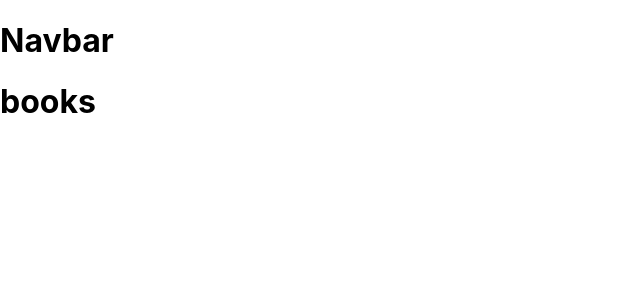
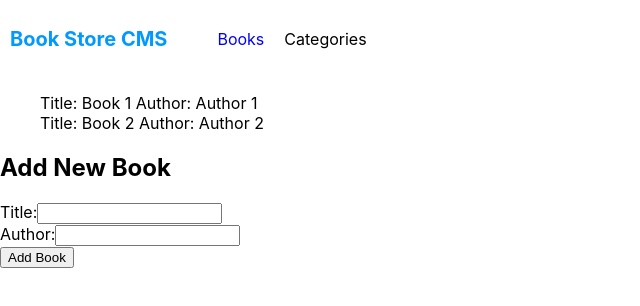
Before and after one commit to gaks1/React-Booksstore, a React (Create React App) app: page / in a window 1280 px wide. Shown: the top 306 px of the page, without its empty margins (0-640 px from the left). Built offline with nearby package versions, Linux system fonts and the light colour scheme.

Commit message:
Add form and list to books and button to categories

```diff
--- a/src/App.css
+++ b/src/App.css
@@ -1,39 +1,33 @@
-.App {
-  text-align: center;
+nav{
+    background-color: white;
+    padding: 10px;
+    display: flex;
+    align-items: center;
 }
 
-.App-logo {
-  height: 40vmin;
-  pointer-events: none;
+.navUl{
+    display: flex;
+    justify-content: space-between;
+    align-items: center;
 }
 
-@media (prefers-reduced-motion: no-preference) {
-  .App-logo {
-    animation: App-logo-spin infinite 20s linear;
-  }
+li{
+    list-style: none;
 }
 
-.App-header {
-  background-color: #282c34;
-  min-height: 100vh;
-  display: flex;
-  flex-direction: column;
-  align-items: center;
-  justify-content: center;
-  font-size: calc(10px + 2vmin);
-  color: white;
+a{
+    color: black;
+    text-decoration: none;
+    margin: 0 10px;
 }
 
-.App-link {
-  color: #61dafb;
+.active{
+    color: blue;
+    text-decoration: none;
 }
 
-@keyframes App-logo-spin {
-  from {
-    transform: rotate(0deg);
-  }
-
-  to {
-    transform: rotate(360deg);
-  }
+.navTitle{
+    font-size: 20px;
+    font-weight: bold;
+    color: rgb(0, 153, 255);
 }
--- a/src/components/Book.js
+++ b/src/components/Book.js
@@ -1,6 +1,29 @@
 const Books = () => (
   <div>
-    <h1>books</h1>
+    <ul>
+      <li>
+        Title: Book 1
+        Author: Author 1
+      </li>
+      <li>
+        Title: Book 2
+        Author: Author 2
+      </li>
+    </ul>
+    <h2>Add New Book</h2>
+    <form>
+      <label htmlFor="titleInput">
+        Title:
+        <input type="text" id="titleInput" name="title" />
+      </label>
+      <br />
+      <label htmlFor="authorInput">
+        Author:
+        <input type="text" id="authorInput" name="author" />
+      </label>
+      <br />
+      <button type="submit">Add Book</button>
+    </form>
   </div>
 );
 
--- a/src/components/Categories.js
+++ b/src/components/Categories.js
@@ -1,7 +1,20 @@
-const Categories = () => (
-  <div>
-    <h1>Categories</h1>
-  </div>
-);
+import React, { useState } from 'react';
+
+const Categories = () => {
+  const [status, setStatus] = useState(false);
+
+  const handleButtonClick = () => {
+    setStatus(!status);
+  };
+
+  return (
+    <div>
+      <h2>Categories</h2>
+      <button type="button" onClick={handleButtonClick}>
+        {status ? 'Status is true' : 'Status is false'}
+      </button>
+    </div>
+  );
+};
 
 export default Categories;
--- a/src/components/Navbar.js
+++ b/src/components/Navbar.js
@@ -1,7 +1,20 @@
+import { NavLink } from 'react-router-dom';
+
+const links = [
+  { path: '/', text: 'Books' },
+  { path: 'Categories', text: 'Categories' },
+];
+
 const Navbar = () => (
-  <div>
-    <h1>Navbar</h1>
-  </div>
+  <nav className="navbar">
+    <h1 className="navTitle">Book Store CMS</h1>
+    <ul className="navUl">
+      {links.map((link) => (
+        <li key={link.text}>
+          <NavLink to={link.path}>{link.text}</NavLink>
+        </li>
+      ))}
+    </ul>
+  </nav>
 );
-
 export default Navbar;
```
